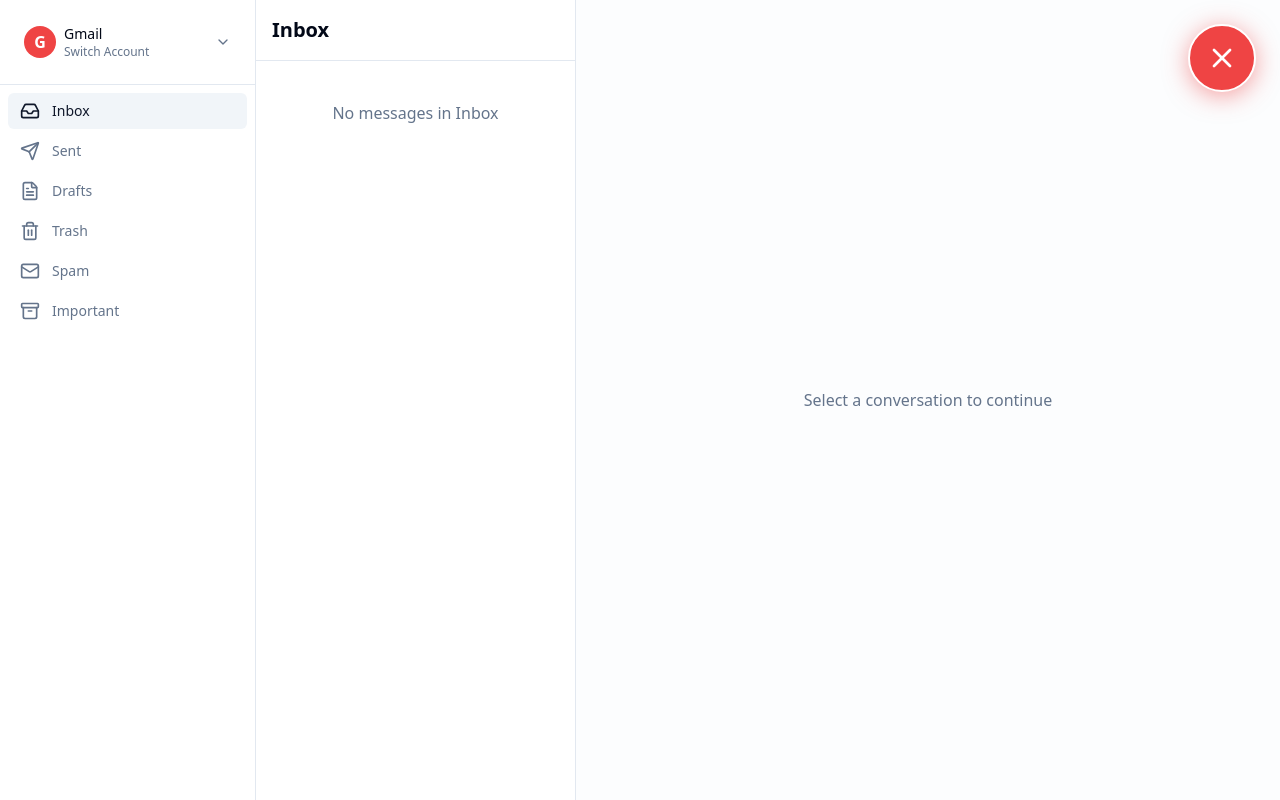
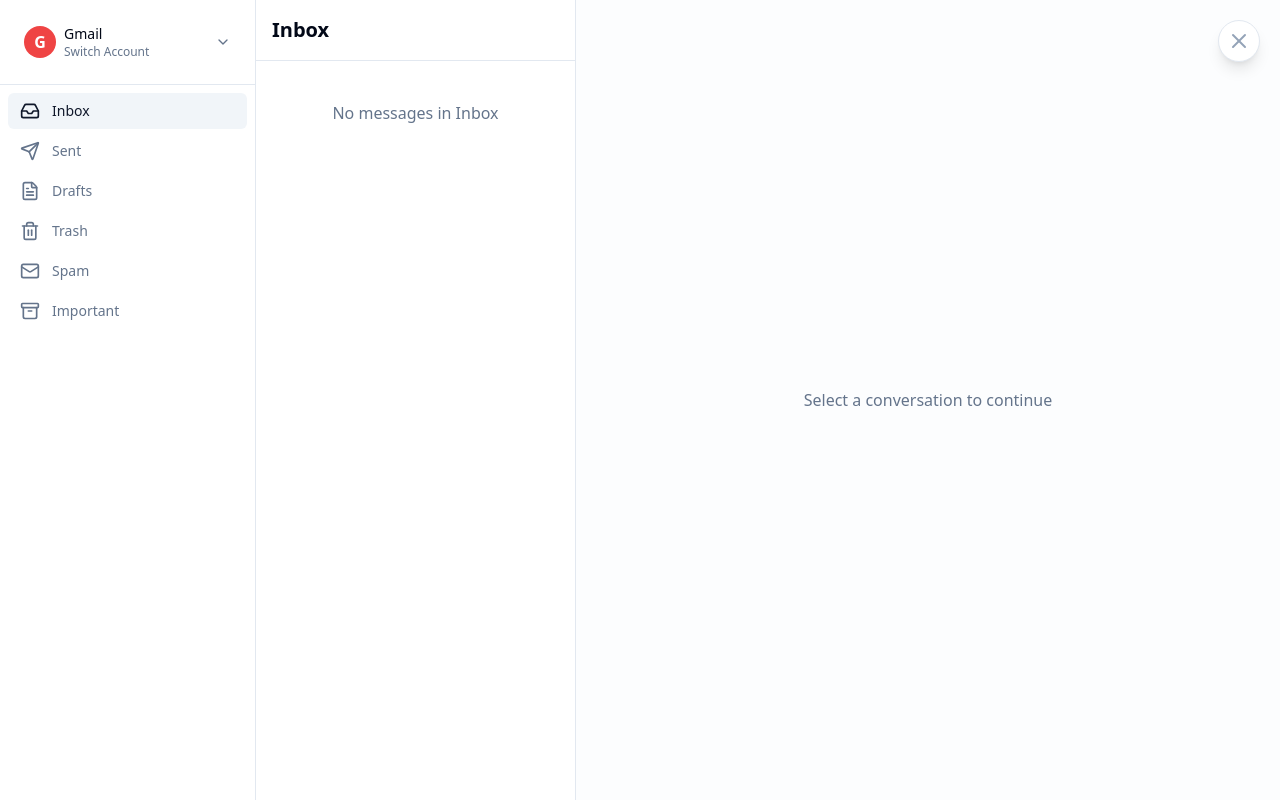
Before and after one commit to dray-supadev/api_gmail, a React app in the folder frontend/: page / in a window 1280 px wide. Built offline with nearby package versions, Linux system fonts and the light colour scheme; the HTML template or start-up script is replaced by a standard one.

Commit message:
fix: revert button color, enforce body-root for full-screen widget

```diff
--- a/frontend/src/App.tsx
+++ b/frontend/src/App.tsx
@@ -202,10 +202,10 @@ function App() {
       {!selectedThreadId && (
         <button
           onClick={handleClose}
-          className="fixed top-6 right-6 p-4 rounded-full bg-red-500 hover:bg-red-600 text-white transition-all z-[99999] shadow-[0_4px_24px_rgba(239,68,68,0.5)] border-2 border-white group"
+          className="fixed top-5 right-5 p-2 rounded-full bg-white hover:bg-slate-100 text-slate-400 hover:text-slate-600 transition-all z-[99999] shadow-lg border border-slate-200"
           title="Закрыть"
         >
-          <X className="w-8 h-8 group-hover:scale-110 transition-transform" />
+          <X className="w-6 h-6" />
         </button>
       )}
     </div>
```
Also changed, not shown: frontend/public/embed.js (+15 -12 lines).
